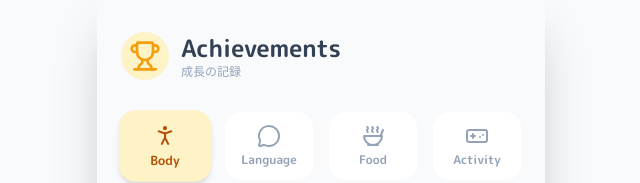
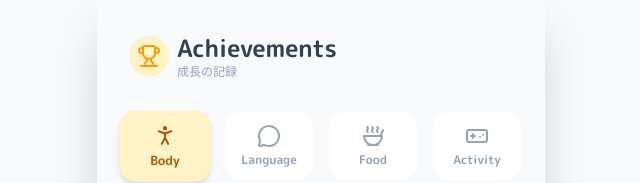
Before and after one commit to ika2kan-fjyu/baby-portfolio-dev, a React (Vite) app: page /achievements in a window 1280 px wide. Shown: the top 183 px of the page, without its empty margins (319-959 px from the left). Built offline with nearby package versions, Linux system fonts and the light colour scheme.

Commit message:
ページトップのアイコンサイズの修正

```diff
--- a/src/components/achievements/AchievementsPage.jsx
+++ b/src/components/achievements/AchievementsPage.jsx
@@ -13,9 +13,9 @@
 
     return (
         <div className="px-6 py-8 pb-24 min-h-screen bg-bg-base">
-            <div className="flex items-center gap-3 mb-8">
+            <div className="flex items-center gap-2 mb-8 pl-2">
                 <div className="p-2 rounded-full bg-amber-100 text-amber-500">
-                    <Trophy size={32} />
+                    <Trophy size={24} />
                 </div>
                 <div>
                     <h1 className="text-2xl font-bold text-slate-700">Achievements</h1>
--- a/src/components/collections/CollectionsPage.jsx
+++ b/src/components/collections/CollectionsPage.jsx
@@ -21,7 +21,7 @@
 
     return (
         <div className="px-6 py-8 pb-24 min-h-screen bg-bg-base relative">
-            <div className="flex items-center gap-3 mb-6">
+            <div className="flex items-center gap-2 mb-8 pl-2">
                 <div className="bg-emerald-100 p-2 rounded-full text-emerald-500">
                     <ImageIcon size={24} />
                 </div>
--- a/src/components/works/WorksPage.jsx
+++ b/src/components/works/WorksPage.jsx
@@ -11,7 +11,7 @@
 
     return (
         <div className="px-6 py-8 pb-24 min-h-screen bg-bg-base">
-            <div className="flex items-center gap-3 mb-8">
+            <div className="flex items-center gap-2 mb-8 pl-2">
                 <div className="bg-violet-100 p-2 rounded-full text-violet-500">
                     <Palette size={24} />
                 </div>
```
